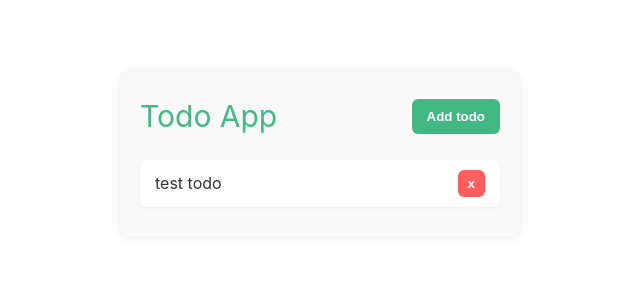
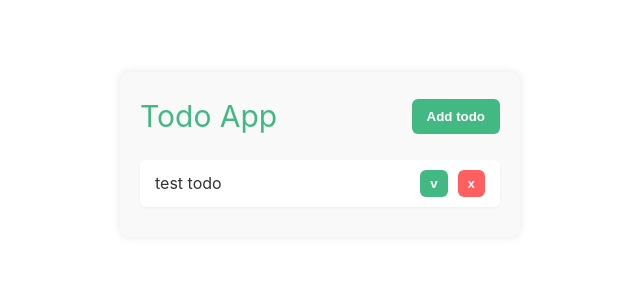
Before and after one commit to RaminMikayilov/vue-journey, a Vue app in the folder vue-project/: page / in a window 1280 px wide. Shown: the top 300 px of the page, without its empty margins (320-960 px from the left). Built offline with nearby package versions, Linux system fonts and the light colour scheme.

Commit message:
feat: enhance Todo component with edit functionality and improve modal handling

```diff
--- a/vue-project/src/components/Todo/Todo.vue
+++ b/vue-project/src/components/Todo/Todo.vue
@@ -5,17 +5,31 @@ import './todo.css'
 const todos = ref([{ id: 1, title: 'test todo' }])
 const todo = ref('')
 const isAddModalOpen = ref(false)
+const selectedTodo = ref(null)
 
 const addNewTodo = () => {
   if (todo.value.trim() === '') {
     alert('Please enter a todo title')
     return
   }
-  const newTodo = {
-    id: todos.value.length + 1,
-    title: todo.value,
+  if (selectedTodo.value) {
+    const todoToEdit = todos.value.find(t => t.id === selectedTodo.value.id)
+    if (todoToEdit) {
+      todos.value = todos.value.map(t => {
+        if (t.id === todoToEdit.id) {
+          return { ...t, title: todo.value }
+        }
+        return t
+      })
+    }
+    selectedTodo.value = null
+  } else {
+    const newTodo = {
+      id: todos.value.length + 1,
+      title: todo.value,
+    }
+    todos.value.push(newTodo)
   }
-  todos.value.push(newTodo)
   todo.value = ''
   isAddModalOpen.value = false
 }
@@ -24,18 +38,31 @@ const deleteTodo = (id) => {
   todos.value = todos.value.filter(todo => todo.id !== id)
 }
 
+const editTodo = (id) => {
+  const todoToEdit = todos.value.find(todo => todo.id === id)
+  if (todoToEdit) {
+    selectedTodo.value = todoToEdit
+    todo.value = todoToEdit.title
+    isAddModalOpen.value = true
+  }
+}
+
 </script>
 
 <template>
   <div class="container">
     <div class="todo-header">
       <h1>Todo App</h1>
-      <button class="add-btn" @click="isAddModalOpen = true">Add todo</button>
+      <button class="add-btn" @click="() => { isAddModalOpen = true; todo = ''; selectedTodo = null; }">Add
+        todo</button>
     </div>
     <ul class="todo-list">
       <li class="todo-item" v-for="(todo) of todos" :key="todo.id">
         <span class="todo-title">{{ todo.title }}</span>
-        <button class="delete-btn" @click="deleteTodo(todo.id)">x</button>
+        <div class="todo-actions">
+          <button class="edit-btn" @click="editTodo(todo.id)">v</button>
+          <button class="delete-btn" @click="deleteTodo(todo.id)">x</button>
+        </div>
       </li>
     </ul>
     <div v-if="todos.length === 0" class="empty-todo">
@@ -45,14 +72,13 @@ const deleteTodo = (id) => {
 
   <div v-if="isAddModalOpen" class="modal">
     <div class="modal-content">
-      <h2>Add Todo</h2>
+      <h2>{{ selectedTodo ? 'Edit' : 'Add' }} Todo</h2>
       <input type="text" placeholder="Todo title" v-model="todo" />
       <div class="modal-actions">
         <button @click="isAddModalOpen = false" class="close-btn">Close</button>
-        <button @click="addNewTodo" class="add-btn">Add</button>
+        <button @click="addNewTodo" class="add-btn">{{ selectedTodo ?
+          'Save' : 'Add' }}</button>
       </div>
     </div>
   </div>
 </template>
-
-<style></style>
--- a/vue-project/src/components/Todo/todo.css
+++ b/vue-project/src/components/Todo/todo.css
@@ -49,7 +49,8 @@ h1 {
 
 .delete-btn,
 .add-btn,
-.close-btn {
+.close-btn,
+.edit-btn {
   border: none;
   padding: 10px 15px;
   border-radius: 6px;
@@ -64,6 +65,16 @@ h1 {
 }
 
 .add-btn:hover {
+  background-color: #36a372;
+}
+
+.edit-btn {
+  background-color: #42b983;
+  color: white;
+  padding: 6px 10px;
+}
+
+.edit-btn:hover {
   background-color: #36a372;
 }
 
@@ -125,3 +136,10 @@ h1 {
   display: flex;
   justify-content: flex-end;
 }
+
+.todo-actions {
+  display: flex;
+  justify-content: space-between;
+  align-items: center;
+  gap: 10px;
+}
```
